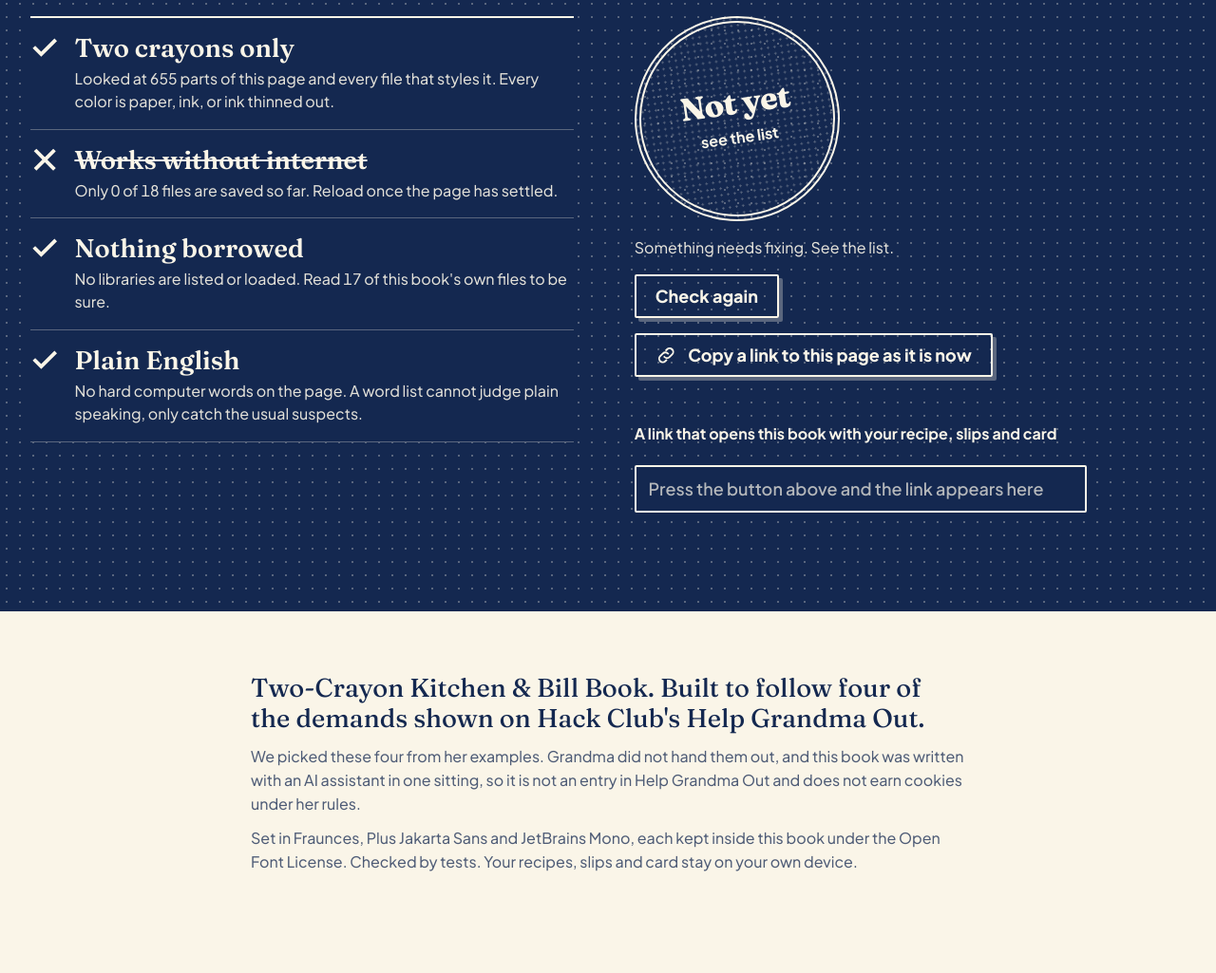
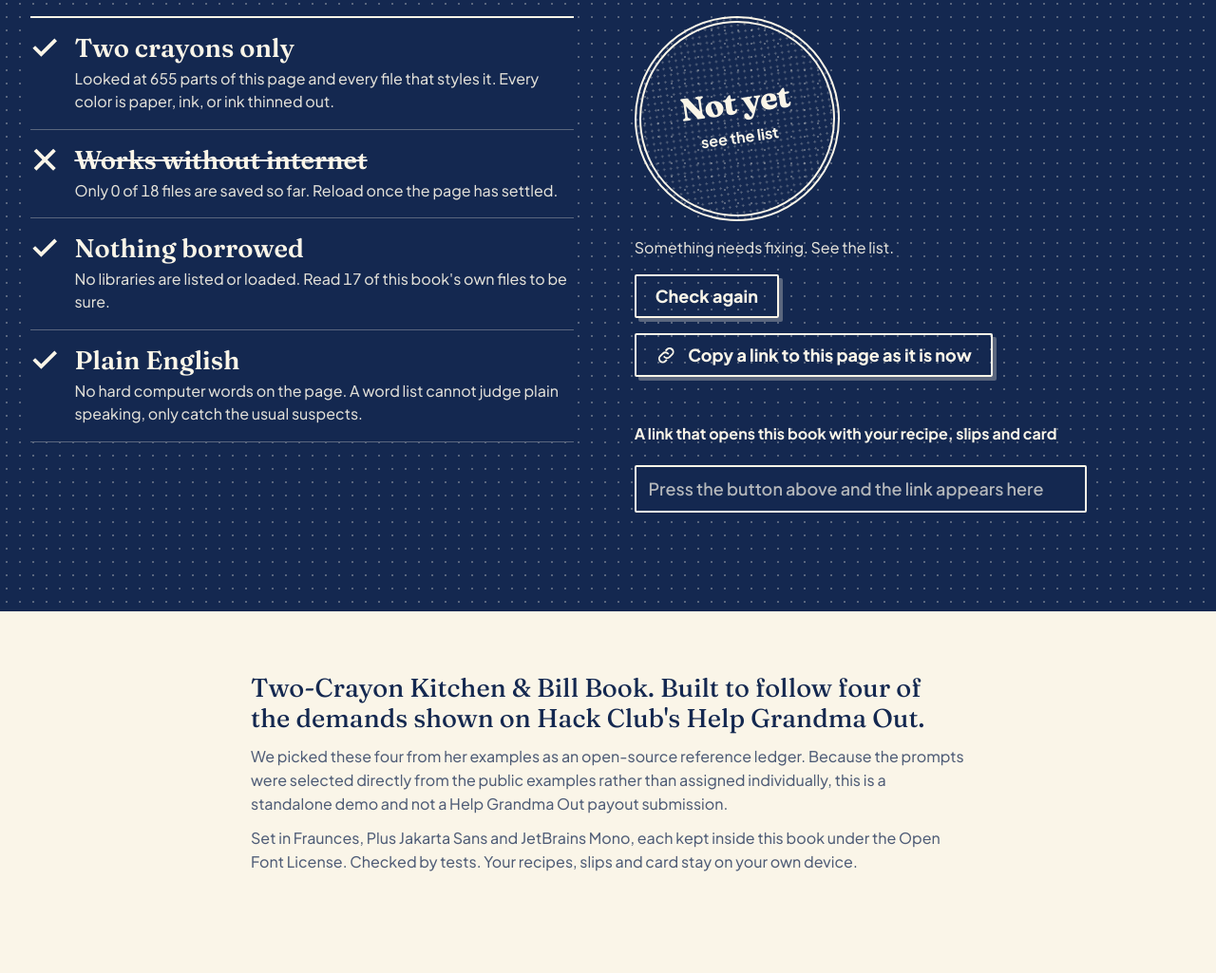
Before and after one commit to draarivpatel-ui/grandma-ledger, a website: page index.html in a window 1280 px wide. Shown: the part 7026-8051 px from the top of the page at 95% size. Drawn offline with Linux system fonts and the light colour scheme.

Commit message:
Docs: polish standalone reference build notes

```diff
--- a/index.html
+++ b/index.html
@@ -305,7 +305,7 @@
 
   <footer class="colophon">
     <p class="colophon-main">Two-Crayon Kitchen &amp; Bill Book. Built to follow four of the demands shown on Hack Club's Help Grandma Out.</p>
-    <p>We picked these four from her examples. Grandma did not hand them out, and this book was written with an AI assistant in one sitting, so it is not an entry in Help Grandma Out and does not earn cookies under her rules.</p>
+    <p>We picked these four from her examples as an open-source reference ledger. Because the prompts were selected directly from the public examples rather than assigned individually, this is a standalone demo and not a Help Grandma Out payout submission.</p>
     <p>Set in Fraunces, Plus Jakarta Sans and JetBrains Mono, each kept inside this book under the Open Font License. Checked by tests. Your recipes, slips and card stay on your own device.</p>
     <p class="print-note" id="print-note"></p>
   </footer>
```
Also changed, not shown: README.md.
